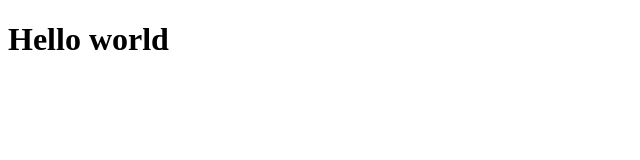
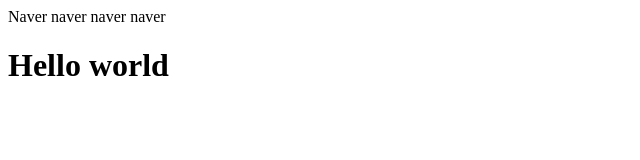
Before and after one commit to barlaek/git-tutorial, a plain HTML site: page index.html in a window 1280 px wide. Shown: the whole page, without its empty margins (0-640 px from the left). Drawn offline with Linux system fonts and the light colour scheme.

Commit message:
Adds navigation

```diff
--- a/index.html
+++ b/index.html
@@ -7,6 +7,7 @@
     <title>Home</title>
 </head>
 <body>
+    <nav>Naver naver naver naver</nav>
     <h1>Hello world</h1>
 </body>
 </html>
```
